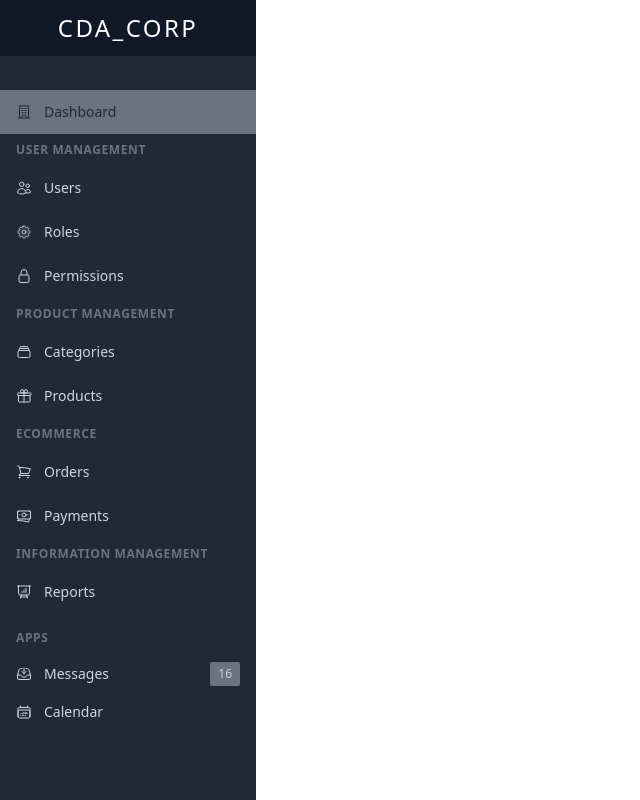
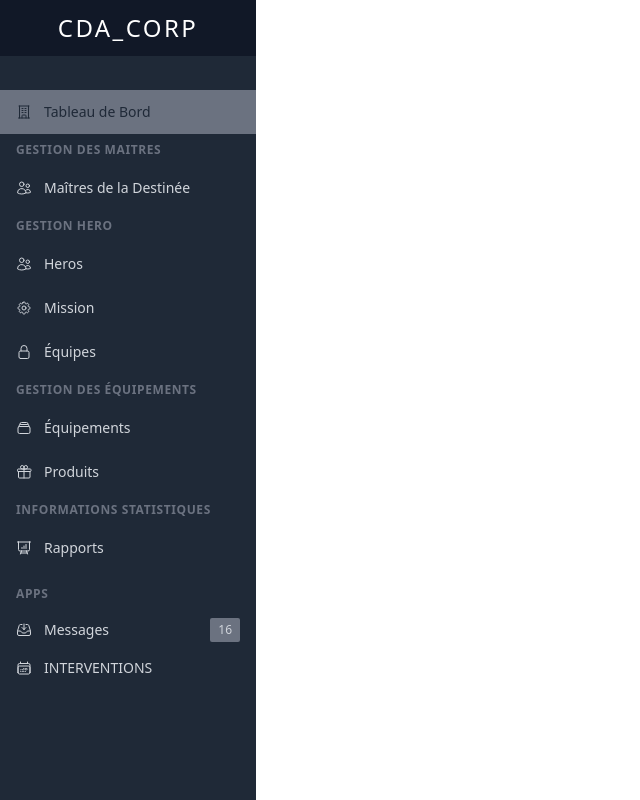
Before and after one commit to ALFClarel/CDA_CORP, a Symfony app: template templates/base.html.twig in a window 1280 px wide. Shown: the whole page, without its empty margins (0-640 px from the left). Run offline with Twig, Linux system fonts and the light colour scheme; the template is opened without the code that fills it, so the values that code supplies are empty; some libraries are stand-ins or nearby versions.

Commit message:
mise a jour dashboard admin

```diff
--- a/templates/base.html.twig
+++ b/templates/base.html.twig
@@ -10,8 +10,9 @@
         <script src="https://cdn.tailwindcss.com"></script>
         {% endblock %}
     </head>
-    <body>
-        {% block body %}
+    <header>
+        {% block header %}
+        <div class="flex min-h-screen">
             <aside class="hidden w-64 bg-gray-800 md:block min-h-screen">
                 <div class="py-3 text-2xl uppercase text-center tracking-widest bg-gray-900 border-b-2 border-gray-800 mb-8">
                     <a href="/" class="text-white">CDA_CORP</a>
@@ -26,10 +27,10 @@
                             d="M3.75 21h16.5M4.5 3h15M5.25 3v18m13.5-18v18M9 6.75h1.5m-1.5 3h1.5m-1.5 3h1.5m3-6H15m-1.5 3H15m-1.5 3H15M9 21v-3.375c0-.621.504-1.125 1.125-1.125h3.75c.621 0 1.125.504 1.125 1.125V21" />
                         </svg>
 
-                        Dashboard
+                        Tableau de Bord
                         </a>
                     </li>
-                    <li class="px-4 py-2 text-xs uppercase tracking-wider text-gray-500 font-bold">USER MANAGEMENT</li>
+                    <li class="px-4 py-2 text-xs uppercase tracking-wider text-gray-500 font-bold">GESTION DES MAITRES</li>
                     <li class="px-4 cursor-pointer hover:bg-gray-700">
                         <a class="py-3 flex items-center" href="/">
                         <svg xmlns="http://www.w3.org/2000/svg" fill="none" viewBox="0 0 24 24" stroke-width="1.5"
@@ -37,7 +38,18 @@
                             <path stroke-linecap="round" stroke-linejoin="round"
                             d="M15 19.128a9.38 9.38 0 0 0 2.625.372 9.337 9.337 0 0 0 4.121-.952 4.125 4.125 0 0 0-7.533-2.493M15 19.128v-.003c0-1.113-.285-2.16-.786-3.07M15 19.128v.106A12.318 12.318 0 0 1 8.624 21c-2.331 0-4.512-.645-6.374-1.766l-.001-.109a6.375 6.375 0 0 1 11.964-3.07M12 6.375a3.375 3.375 0 1 1-6.75 0 3.375 3.375 0 0 1 6.75 0Zm8.25 2.25a2.625 2.625 0 1 1-5.25 0 2.625 2.625 0 0 1 5.25 0Z" />
                         </svg>
-                        Users
+                        Maîtres de la Destinée
+                        </a>
+                    </li>
+                    <li class="px-4 py-2 text-xs uppercase tracking-wider text-gray-500 font-bold">GESTION HERO</li>
+                    <li class="px-4 cursor-pointer hover:bg-gray-700">
+                        <a class="py-3 flex items-center" href="/">
+                        <svg xmlns="http://www.w3.org/2000/svg" fill="none" viewBox="0 0 24 24" stroke-width="1.5"
+                            stroke="currentColor" class="w-4 mr-3">
+                            <path stroke-linecap="round" stroke-linejoin="round"
+                            d="M15 19.128a9.38 9.38 0 0 0 2.625.372 9.337 9.337 0 0 0 4.121-.952 4.125 4.125 0 0 0-7.533-2.493M15 19.128v-.003c0-1.113-.285-2.16-.786-3.07M15 19.128v.106A12.318 12.318 0 0 1 8.624 21c-2.331 0-4.512-.645-6.374-1.766l-.001-.109a6.375 6.375 0 0 1 11.964-3.07M12 6.375a3.375 3.375 0 1 1-6.75 0 3.375 3.375 0 0 1 6.75 0Zm8.25 2.25a2.625 2.625 0 1 1-5.25 0 2.625 2.625 0 0 1 5.25 0Z" />
+                        </svg>
+                        Heros
                         </a>
                     </li>
                     <li class="px-4 cursor-pointer hover:bg-gray-700">
@@ -48,7 +60,7 @@
                             d="M10.343 3.94c.09-.542.56-.94 1.11-.94h1.093c.55 0 1.02.398 1.11.94l.149.894c.07.424.384.764.78.93.398.164.855.142 1.205-.108l.737-.527a1.125 1.125 0 0 1 1.45.12l.773.774c.39.389.44 1.002.12 1.45l-.527.737c-.25.35-.272.806-.107 1.204.165.397.505.71.93.78l.893.15c.543.09.94.559.94 1.109v1.094c0 .55-.397 1.02-.94 1.11l-.894.149c-.424.07-.764.383-.929.78-.165.398-.143.854.107 1.204l.527.738c.32.447.269 1.06-.12 1.45l-.774.773a1.125 1.125 0 0 1-1.449.12l-.738-.527c-.35-.25-.806-.272-1.203-.107-.398.165-.71.505-.781.929l-.149.894c-.09.542-.56.94-1.11.94h-1.094c-.55 0-1.019-.398-1.11-.94l-.148-.894c-.071-.424-.384-.764-.781-.93-.398-.164-.854-.142-1.204.108l-.738.527c-.447.32-1.06.269-1.45-.12l-.773-.774a1.125 1.125 0 0 1-.12-1.45l.527-.737c.25-.35.272-.806.108-1.204-.165-.397-.506-.71-.93-.78l-.894-.15c-.542-.09-.94-.56-.94-1.109v-1.094c0-.55.398-1.02.94-1.11l.894-.149c.424-.07.765-.383.93-.78.165-.398.143-.854-.108-1.204l-.526-.738a1.125 1.125 0 0 1 .12-1.45l.773-.773a1.125 1.125 0 0 1 1.45-.12l.737.527c.35.25.807.272 1.204.107.397-.165.71-.505.78-.929l.15-.894Z" />
                             <path stroke-linecap="round" stroke-linejoin="round" d="M15 12a3 3 0 1 1-6 0 3 3 0 0 1 6 0Z" />
                         </svg>
-                        Roles
+                        Mission
                         </a>
                     </li>
                     <li class="px-4 cursor-pointer hover:bg-gray-700">
@@ -59,10 +71,10 @@
                             d="M16.5 10.5V6.75a4.5 4.5 0 1 0-9 0v3.75m-.75 11.25h10.5a2.25 2.25 0 0 0 2.25-2.25v-6.75a2.25 2.25 0 0 0-2.25-2.25H6.75a2.25 2.25 0 0 0-2.25 2.25v6.75a2.25 2.25 0 0 0 2.25 2.25Z" />
                         </svg>
 
-                        Permissions
+                        Équipes
                         </a>
                     </li>
-                    <li class="px-4 py-2 text-xs uppercase tracking-wider text-gray-500 font-bold">PRODUCT MANAGEMENT</li>
+                    <li class="px-4 py-2 text-xs uppercase tracking-wider text-gray-500 font-bold">GESTION DES ÉQUIPEMENTS</li>
                     <li class="px-4 cursor-pointer hover:bg-gray-700">
                         <a class="py-3 flex items-center" href="/">
                         <svg xmlns="http://www.w3.org/2000/svg" fill="none" viewBox="0 0 24 24" stroke-width="1.5"
@@ -71,7 +83,7 @@
                             d="M6 6.878V6a2.25 2.25 0 0 1 2.25-2.25h7.5A2.25 2.25 0 0 1 18 6v.878m-12 0c.235-.083.487-.128.75-.128h10.5c.263 0 .515.045.75.128m-12 0A2.25 2.25 0 0 0 4.5 9v.878m13.5-3A2.25 2.25 0 0 1 19.5 9v.878m0 0a2.246 2.246 0 0 0-.75-.128H5.25c-.263 0-.515.045-.75.128m15 0A2.25 2.25 0 0 1 21 12v6a2.25 2.25 0 0 1-2.25 2.25H5.25A2.25 2.25 0 0 1 3 18v-6c0-.98.626-1.813 1.5-2.122" />
                         </svg>
 
-                        Categories
+                        Équipements
                         </a>
                     </li>
                     <li class="px-4 cursor-pointer hover:bg-gray-700">
@@ -82,37 +94,16 @@
                             d="M21 11.25v8.25a1.5 1.5 0 0 1-1.5 1.5H5.25a1.5 1.5 0 0 1-1.5-1.5v-8.25M12 4.875A2.625 2.625 0 1 0 9.375 7.5H12m0-2.625V7.5m0-2.625A2.625 2.625 0 1 1 14.625 7.5H12m0 0V21m-8.625-9.75h18c.621 0 1.125-.504 1.125-1.125v-1.5c0-.621-.504-1.125-1.125-1.125h-18c-.621 0-1.125.504-1.125 1.125v1.5c0 .621.504 1.125 1.125 1.125Z" />
                         </svg>
 
-                        Products
+                        Produits
                         </a>
                     </li>
-                    <li class="px-4 py-2 text-xs uppercase tracking-wider text-gray-500 font-bold">ecommerce</li>
-                    <li class="px-4 hover:bg-gray-700">
-                        <a href="#" class="py-3 flex items-center">
-                        <svg xmlns="http://www.w3.org/2000/svg" fill="none" viewBox="0 0 24 24" stroke-width="1.5"
-                            stroke="currentColor" class="w-4 mr-3">
-                            <path stroke-linecap="round" stroke-linejoin="round"
-                            d="M2.25 3h1.386c.51 0 .955.343 1.087.835l.383 1.437M7.5 14.25a3 3 0 0 0-3 3h15.75m-12.75-3h11.218c1.121-2.3 2.1-4.684 2.924-7.138a60.114 60.114 0 0 0-16.536-1.84M7.5 14.25 5.106 5.272M6 20.25a.75.75 0 1 1-1.5 0 .75.75 0 0 1 1.5 0Zm12.75 0a.75.75 0 1 1-1.5 0 .75.75 0 0 1 1.5 0Z" />
-                        </svg>
-                        Orders
-                        </a>
-                    </li>
-                    <li class="px-4 hover:bg-gray-700">
-                        <a href="#" class="py-3 flex items-center">
-                        <svg xmlns="http://www.w3.org/2000/svg" fill="none" viewBox="0 0 24 24" stroke-width="1.5"
-                            stroke="currentColor" class="w-4 mr-3">
-                            <path stroke-linecap="round" stroke-linejoin="round"
-                            d="M2.25 18.75a60.07 60.07 0 0 1 15.797 2.101c.727.198 1.453-.342 1.453-1.096V18.75M3.75 4.5v.75A.75.75 0 0 1 3 6h-.75m0 0v-.375c0-.621.504-1.125 1.125-1.125H20.25M2.25 6v9m18-10.5v.75c0 .414.336.75.75.75h.75m-1.5-1.5h.375c.621 0 1.125.504 1.125 1.125v9.75c0 .621-.504 1.125-1.125 1.125h-.375m1.5-1.5H21a.75.75 0 0 0-.75.75v.75m0 0H3.75m0 0h-.375a1.125 1.125 0 0 1-1.125-1.125V15m1.5 1.5v-.75A.75.75 0 0 0 3 15h-.75M15 10.5a3 3 0 1 1-6 0 3 3 0 0 1 6 0Zm3 0h.008v.008H18V10.5Zm-12 0h.008v.008H6V10.5Z" />
-                        </svg>
-                        Payments
-                        </a>
-                    </li>
-                    <li class="px-4 py-2 text-xs uppercase tracking-wider text-gray-500 font-bold">INFORMATION MANAGEMENT</li>
+                    <li class="px-4 py-2 text-xs uppercase tracking-wider text-gray-500 font-bold">INFORMATIONS STATISTIQUES</li>
                     <li class="px-4 hover:bg-gray-700">
                         <a href="#" class="py-3 flex items-center">
                         <svg xmlns="http://www.w3.org/2000/svg" fill="none" viewBox="0 0 24 24" stroke-width="1.5" stroke="currentColor" class="w-4 mr-3">
                 <path stroke-linecap="round" stroke-linejoin="round" d="M3.75 3v11.25A2.25 2.25 0 0 0 6 16.5h2.25M3.75 3h-1.5m1.5 0h16.5m0 0h1.5m-1.5 0v11.25A2.25 2.25 0 0 1 18 16.5h-2.25m-7.5 0h7.5m-7.5 0-1 3m8.5-3 1 3m0 0 .5 1.5m-.5-1.5h-9.5m0 0-.5 1.5M9 11.25v1.5M12 9v3.75m3-6v6" />
                 </svg>
-                        Reports
+                        Rapports
                         </a>
                     </li>
                     <li class="px-4 py-2 mt-2 text-xs uppercase tracking-wider text-gray-500 font-bold">Apps</li>
@@ -132,12 +123,17 @@
                 <path stroke-linecap="round" stroke-linejoin="round" d="M6.75 3v2.25M17.25 3v2.25M3 18.75V7.5a2.25 2.25 0 0 1 2.25-2.25h13.5A2.25 2.25 0 0 1 21 7.5v11.25m-18 0A2.25 2.25 0 0 0 5.25 21h13.5A2.25 2.25 0 0 0 21 18.75m-18 0v-7.5A2.25 2.25 0 0 1 5.25 9h13.5A2.25 2.25 0 0 1 21 11.25v7.5m-9-6h.008v.008H12v-.008ZM12 15h.008v.008H12V15Zm0 2.25h.008v.008H12v-.008ZM9.75 15h.008v.008H9.75V15Zm0 2.25h.008v.008H9.75v-.008ZM7.5 15h.008v.008H7.5V15Zm0 2.25h.008v.008H7.5v-.008Zm6.75-4.5h.008v.008h-.008v-.008Zm0 2.25h.008v.008h-.008V15Zm0 2.25h.008v.008h-.008v-.008Zm2.25-4.5h.008v.008H16.5v-.008Zm0 2.25h.008v.008H16.5V15Z" />
                 </svg>
 
-                        Calendar
+                        INTERVENTIONS
                         </a>
                     </li>
                     </ul>
                 </nav>
             </aside>
+            <main class="flex-1">
+            {% block body %}
+            {% endblock %}
+            </main>
+        </div>
         {% endblock %}
-    </body>
+    </header>
 </html>
```
Also changed, not shown: templates/admin/dashboard.html.twig (+58 -0 lines).
